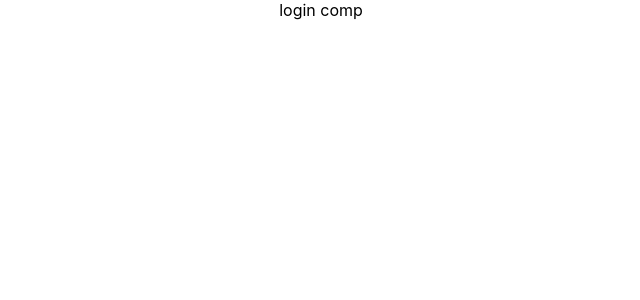
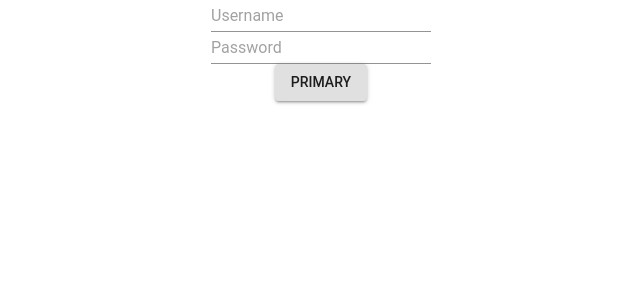
Before and after one commit to emmaindal/Logistikapp, a React (Create React App) app in the folder client/: page / in a window 1280 px wide. Shown: the top 300 px of the page, without its empty margins (319-959 px from the left). Built offline with nearby package versions, Linux system fonts and the light colour scheme.

Commit message:
basic login form

```diff
--- a/client/src/views/login/Login.jsx
+++ b/client/src/views/login/Login.jsx
@@ -1,7 +1,40 @@
 import React from "react";
 
+
+//import MuiThemeProvider from '@material-ui/styles/MuiThemeProvider';
+import {AppBar, Button, TextField, Input} from '@material-ui/core';
+
 const Login = () => {
-  return <div>login comp</div>;
+  return (
+    <div>
+      <div>
+        <Input
+          id="standard"
+          placeholder="Username"
+          //className={classes.textField}
+          autoComplete="current-password"
+          margin="normal"
+        />
+        <br />
+        <Input
+          id="standard-password-input"
+          placeholder="Password"
+          //className={classes.textField}
+          type="password"
+          autoComplete="current-password"
+          margin="normal"
+        />
+        <br />
+        <Button variant="contained" color="blue">
+          Primary
+        </Button>
+      </div>
+    </div>
+  );
 };
 
+const style = {
+  margin: 15,
+}
+
 export default Login;
--- a/client/src/views/login/LoginContainer.jsx
+++ b/client/src/views/login/LoginContainer.jsx
@@ -3,6 +3,13 @@ import React, { Component } from "react";
 import Login from "./Login";
 
 class LoginContainer extends Component {
+
+  state = {
+    username: '',
+    password: '',
+    showPassword: 'false'
+  }
+
   render() {
     return <Login />;
   }
```
